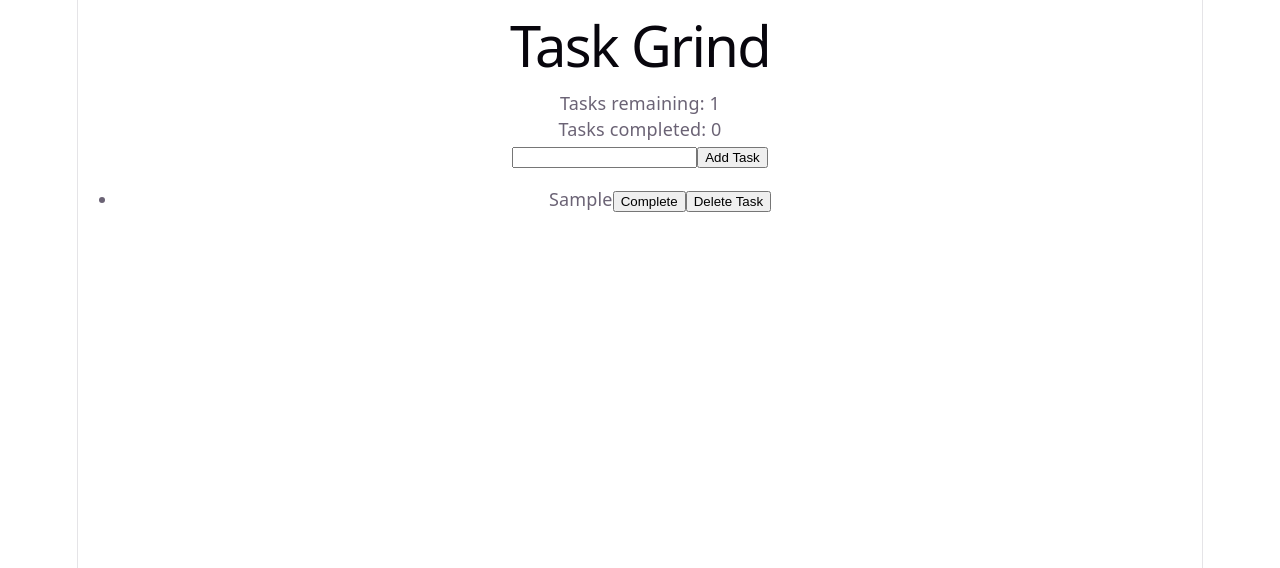
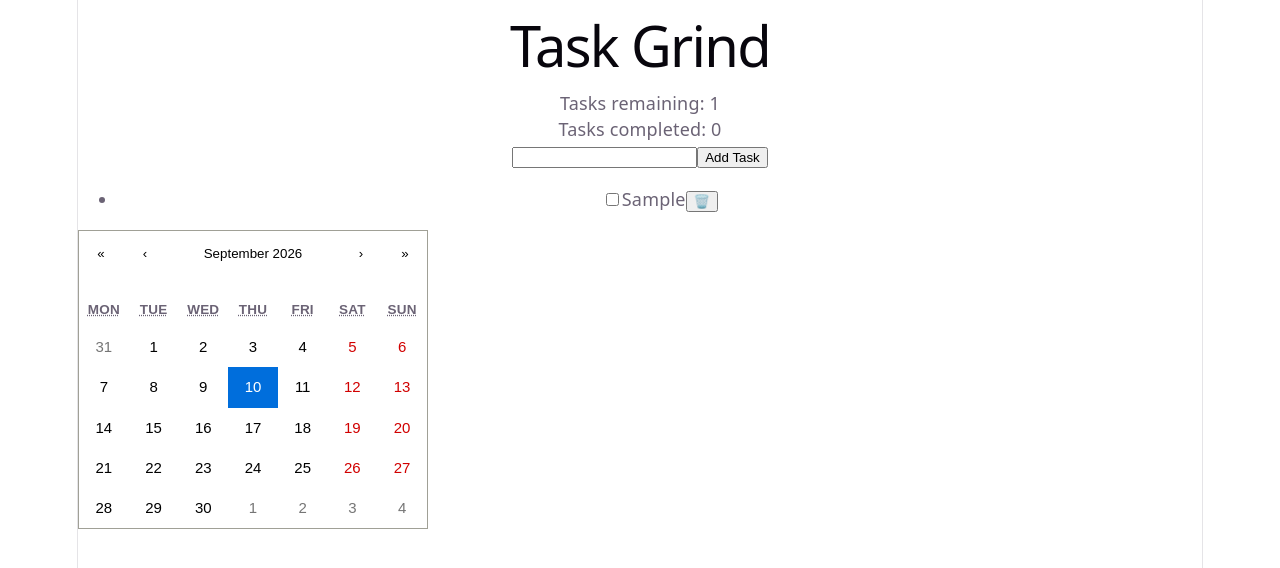
Before and after one commit to Kalemax/Todo-web-app, a React (Vite) app: page / in a window 1280 px wide. Both pictures are taken after typing "Sample" into the empty fields and a click on the button "Add Task". Shown: the top 568 px of the page. Built offline with nearby package versions, Linux system fonts and the light colour scheme.

Commit message:
Checkpoint 2: Calendar

```diff
--- a/package.json
+++ b/package.json
@@ -11,6 +11,7 @@
   },
   "dependencies": {
     "react": "^19.2.8",
+    "react-calendar": "^6.0.1",
     "react-dom": "^19.2.8"
   },
   "devDependencies": {
--- a/src/App.css
+++ b/src/App.css
@@ -181,4 +181,10 @@
     right: 0;
     border-right-color: var(--border);
   }
+
+  /*Removes bullet points from the list of tasks*/
+  ul{
+    list-style-type: none;
+    padding: 0;
+  }
 }
--- a/src/App.jsx
+++ b/src/App.jsx
@@ -1,29 +1,50 @@
-import { useState } from 'react'
+import { useState, useEffect } from 'react'
 import './App.css'
+import Calendar from 'react-calendar'
+import 'react-calendar/dist/Calendar.css'
 
 function App() {
   //Provides a state variable to hold the tasks value and has a function to edit tasks
-  const [tasks, setTasks] = useState([])
+  const [tasks, setTasks] = useState(() => {
+    const savedTasks = localStorage.getItem('tasks')
+    return savedTasks ? JSON.parse(savedTasks) : []
+  })
+
+  //Saves the tasks to local storage whenever the tasks state variable is updated
+  useEffect(() => {
+  localStorage.setItem('tasks', JSON.stringify(tasks))
+}, [tasks])
+
+  //Allows for the creation of a new task and the ability to edit it
   const[newTask, setNewTask] = useState('')
+
+  //Keeps track of selected date for tasks
+  const[selectedDate, setSelectedDate] = useState(new Date())
+
+  //Keeps track of the number of completed tasks
   let amountCompleted = tasks.filter(task => task.completed).length
 
   //Function to add tasks when the button is pressed, and not do anything if the input is empty
   function handleAddTask() {
     if (newTask.trim() === '') return
-    const newTaskObject = { id: Date.now(), text: newTask, completed: false }
+    const newTaskObject = { id: Date.now(), text: newTask, completed: false, dueDate: selectedDate}
     setTasks([...tasks, newTaskObject])
     setNewTask('')
   }
 
+  //Function to remove tasks when the button is pressed
   function handleRemoveTask(id) {
     const updatedTasks = tasks.filter(task => task.id !== id)
     setTasks(updatedTasks)
   }
 
+  //Function to mark tasks as completed when the button is pressed, and unmark them if they are already completed
   function handleCompleteTask(id) {
     setTasks(tasks.map(task => task.id === id ? { ...task, completed: !task.completed } : task))
-    amountCompleted = tasks.filter(task => task.completed).length
   }
+
+  //Only displays tasks that are due on the selected date
+  const selectedDateTasks = tasks.filter(task => new Date(task.dueDate).toDateString() === selectedDate.toDateString())
 
   //Displays the app
   return(
@@ -45,18 +66,28 @@ function App() {
 
       {/*Creates each task with their own buttons*/}
       <ul>
-        {tasks.map((task) => (
+        {selectedDateTasks.map((task) => (
           <li key={task.id}>
-          {task.text}
-          <button onClick={() => handleCompleteTask(task.id)}>
-            {task.completed ? "Undo" : "Complete"}
-          </button>
+          <input
+            type="checkbox"
+            checked={task.completed}
+            onChange={() => handleCompleteTask(task.id)}
+          />
+          <span style={{ textDecoration: task.completed ? "line-through" : "none" }}>
+            {task.text}
+          </span>
           <button onClick={() => handleRemoveTask(task.id)}>
-            Delete Task
+            🗑️
           </button>
           </li>
   ))}
+
 </ul>
+      {/*Renders a calendar to pick the date for tasks*/}
+      <Calendar
+        onChange={setSelectedDate}
+        value={selectedDate}
+      />
     </div>
   )
 
```
Also changed, not shown: 1 other file (tests, documents, lock files or other folders).
